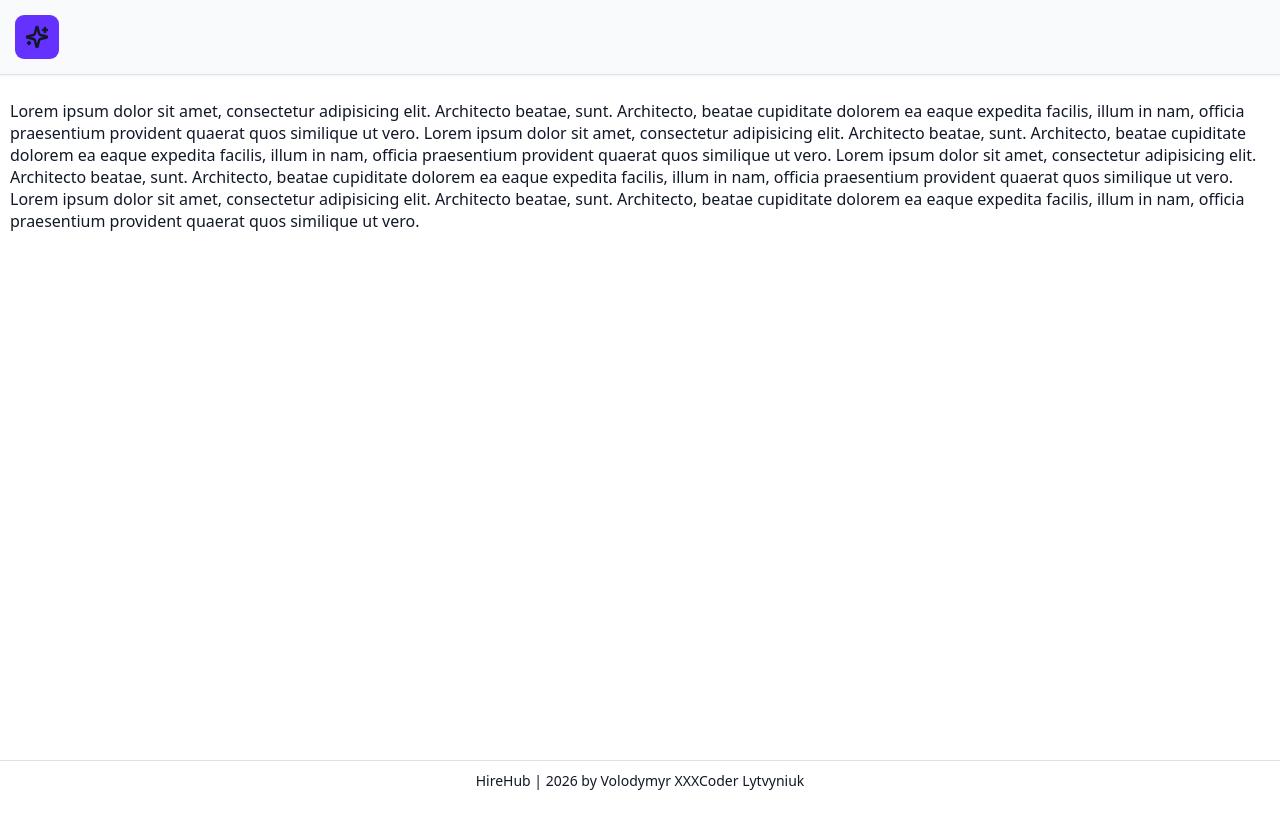
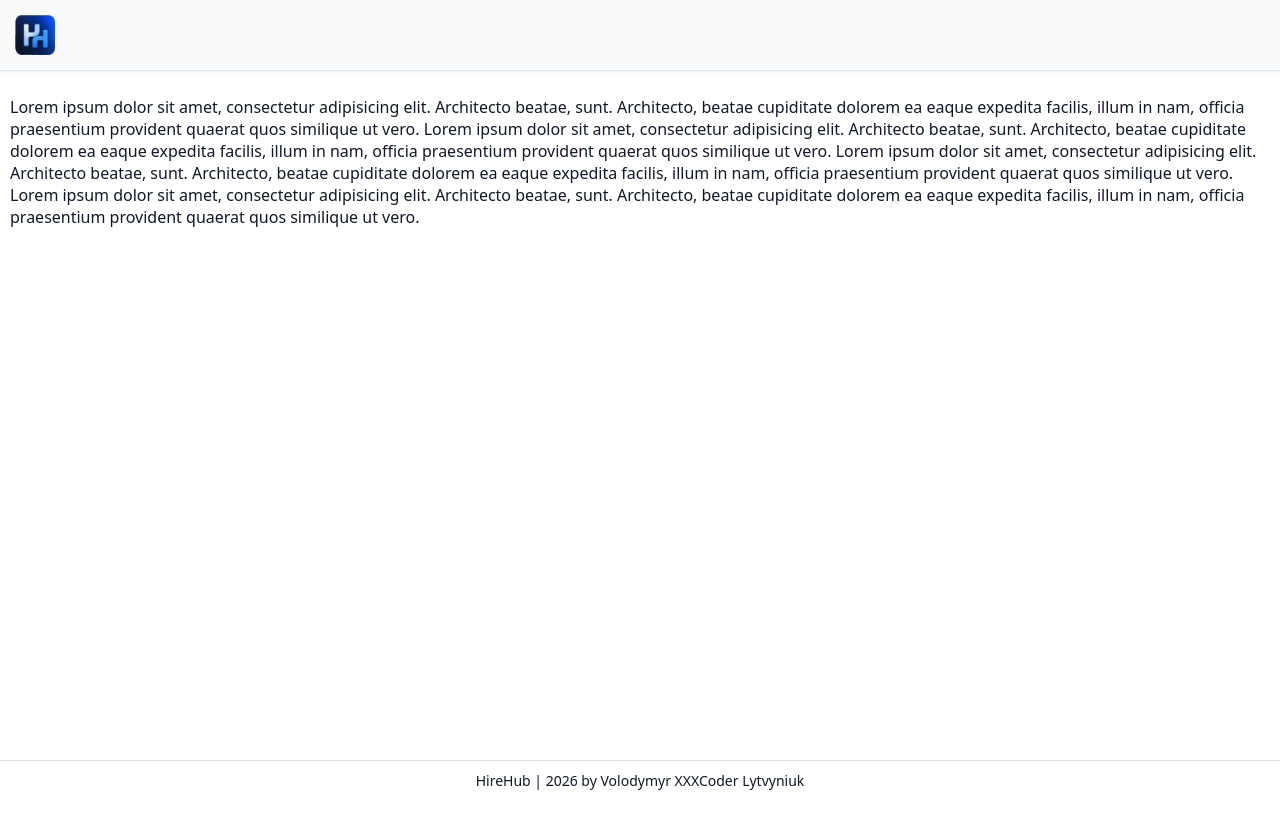
Before and after one commit to xxxjavacoder/RandomRecipe, a React (Vite) app: page / in a window 1280 px wide. Shown: the top 828 px of the page. Built offline with nearby package versions, Linux system fonts and the light colour scheme.

Commit message:
Changed logo.

```diff
--- a/src/components/layout/header/Header.scss
+++ b/src/components/layout/header/Header.scss
@@ -7,16 +7,14 @@
   border-bottom: 1px solid var(--border-secondary);
 
   &__logo-wrapper {
-    padding: 10px;
-    display: inline-flex;
-    align-items: center;
-    justify-content: center;
-    background-color: #6531ff;
     border-radius: 9px;
     cursor: pointer;
+    height: 40px;
+    width: 40px;
 
-    &:hover {
-      background-color: rgba(#6531ff, 0.8);
+    img {
+      height: inherit;
+      width: inherit;
     }
   }
 }
--- a/src/components/layout/header/header.jsx
+++ b/src/components/layout/header/header.jsx
@@ -1,27 +1,11 @@
 import './Header.scss';
+import logo from '../../../../public/images/hirehub.png';
 
 export const Header = () => {
     return (
         <header className="header">
             <div className="header__logo-wrapper">
-                <svg xmlns="http://www.w3.org/2000/svg" width="24" height="24" viewBox="0 0 24 24" fill="none"
-                     stroke="currentColor" strokeWidth="2.5" strokeLinecap="round" strokeLinejoin="round"
-                     className="lucide lucide-sparkles h-4 w-4">
-                    <path
-                        d="M9.937 15.5A2 2 0 0 0 8.5
-                    14.063l-6.135-1.582a.5.5 0 0 1 0-.962L8.5
-                    9.936A2 2 0 0 0 9.937 8.5l1.582-6.135a.5.5
-                    0 0 1 .963 0L14.063 8.5A2 2 0 0 0 15.5
-                    9.937l6.135 1.581a.5.5 0 0 1 0 .964L15.5
-                    14.063a2 2 0 0 0-1.437 1.437l-1.582 6.135a.5.5
-                    0 0 1-.963 0z"
-                    >
-                    </path>
-                    <path d="M20 3v4"></path>
-                    <path d="M22 5h-4"></path>
-                    <path d="M4 17v2"></path>
-                    <path d="M5 18H3"></path>
-                </svg>
+                <img src={logo} alt="Logo"/>
             </div>
         </header>
     )
```
Also changed, not shown: public/images/hirehub.png (added).
